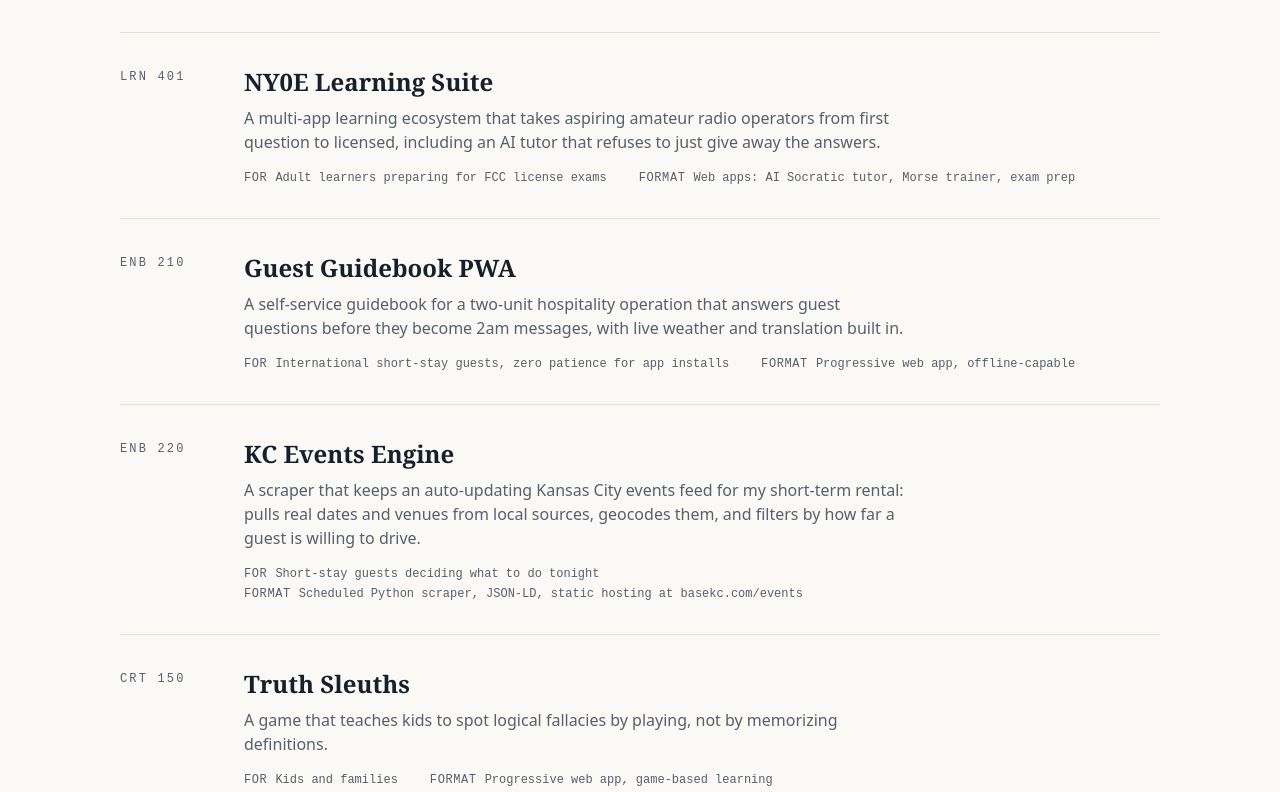
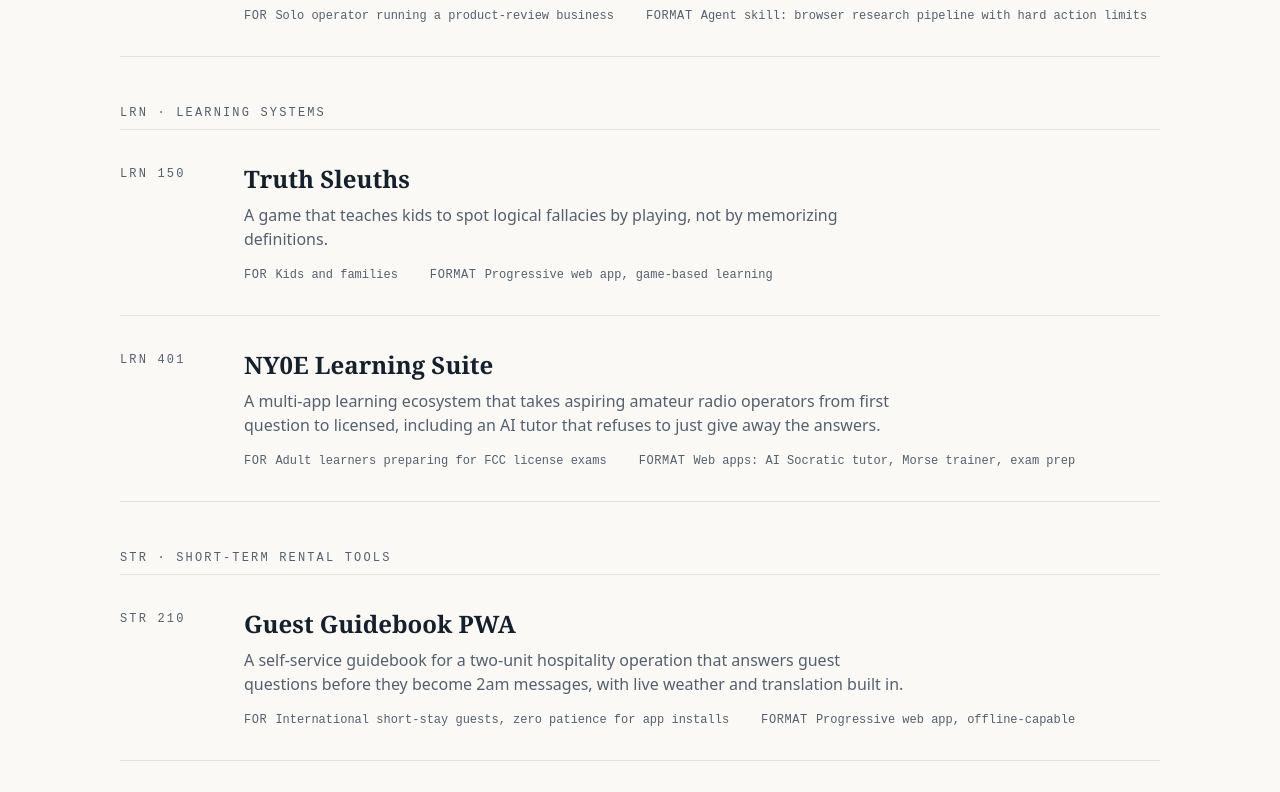
Before and after one commit to NY0E/stevendward, a Next.js app: page /work in a window 1280 px wide. Shown: the part 1208-2000 px from the top of the page. Built offline with nearby package versions, Linux system fonts and the light colour scheme; a web font is replaced by a local one.

Commit message:
Add profile photo; group course catalog into departments (CS/LRN/STR/MED)

```diff
--- a/app/page.tsx
+++ b/app/page.tsx
@@ -17,6 +17,15 @@ export default function HomePage() {
     <div className="mx-auto max-w-site px-6">
       {/* Hero */}
       <section className="py-20 sm:py-28">
+        {/* eslint-disable-next-line @next/next/no-img-element */}
+        <img
+          src="/steve.jpg"
+          alt="Steve Ward"
+          width={96}
+          height={96}
+          className="mb-6 h-24 w-24 rounded-full border border-rule object-cover"
+          style={{ objectPosition: "center 25%" }}
+        />
         <p className="eyebrow">Steve Ward · Kansas City, MO</p>
         <h1 className="mt-5 max-w-3xl font-display text-4xl font-semibold leading-tight sm:text-5xl sm:leading-tight">
           I build <span className="mark-hilite">learning systems</span> that
--- a/app/work/page.tsx
+++ b/app/work/page.tsx
@@ -7,6 +7,17 @@ export const metadata: Metadata = {
   description:
     "Learning systems, enablement tools, and technical education projects by Steve Ward.",
 };
+
+const departments: { prefix: string; label: string }[] = [
+  { prefix: "CS", label: "Agents & software" },
+  { prefix: "LRN", label: "Learning systems" },
+  { prefix: "STR", label: "Short-term rental tools" },
+  { prefix: "MED", label: "Media" },
+];
+
+function courseNumber(code: string): number {
+  return parseInt(code.split(" ")[1] ?? "0", 10) || 0;
+}
 
 export default function WorkPage() {
   return (
@@ -20,11 +31,24 @@ export default function WorkPage() {
         and build the system that makes it learnable.
       </p>
 
-      <div className="mt-12">
-        {projects.map((p) => (
-          <CatalogRow key={p.slug} project={p} />
-        ))}
-      </div>
+      {departments.map((d) => {
+        const rows = projects
+          .filter((p) => p.code.startsWith(`${d.prefix} `))
+          .sort((a, b) => courseNumber(a.code) - courseNumber(b.code));
+        if (rows.length === 0) return null;
+        return (
+          <section key={d.prefix} className="mt-12" aria-labelledby={`dept-${d.prefix}`}>
+            <h2 id={`dept-${d.prefix}`} className="eyebrow mb-2">
+              {d.prefix} &middot; {d.label}
+            </h2>
+            <div>
+              {rows.map((p) => (
+                <CatalogRow key={p.slug} project={p} />
+              ))}
+            </div>
+          </section>
+        );
+      })}
     </div>
   );
 }
--- a/lib/projects.ts
+++ b/lib/projects.ts
@@ -67,7 +67,7 @@ export const projects: Project[] = [
   },
   {
     slug: "flare",
-    code: "CRT 140",
+    code: "CS 140",
     title: "Flare",
     oneLiner:
       "An AI scam checker for older adults: text it a screenshot, get the red flags it spots with plain-language reasons and next steps. The design point is that it never does the thinking for you.",
@@ -226,7 +226,7 @@ export const projects: Project[] = [
   },
   {
     slug: "guest-guidebook",
-    code: "ENB 210",
+    code: "STR 210",
     title: "Guest Guidebook PWA",
     oneLiner:
       "A self-service guidebook for a two-unit hospitality operation that answers guest questions before they become 2am messages, with live weather and translation built in.",
@@ -236,7 +236,7 @@ export const projects: Project[] = [
   },
   {
     slug: "kc-events-engine",
-    code: "ENB 220",
+    code: "STR 220",
     title: "KC Events Engine",
     oneLiner:
       "A scraper that keeps an auto-updating Kansas City events feed for my short-term rental: pulls real dates and venues from local sources, geocodes them, and filters by how far a guest is willing to drive.",
@@ -247,7 +247,7 @@ export const projects: Project[] = [
   },
   {
     slug: "truth-sleuths",
-    code: "CRT 150",
+    code: "LRN 150",
     title: "Truth Sleuths",
     oneLiner:
       "A game that teaches kids to spot logical fallacies by playing, not by memorizing definitions.",
```
Also changed, not shown: public/steve.jpg (added), 1 other file (tests, documents, lock files or other folders).
